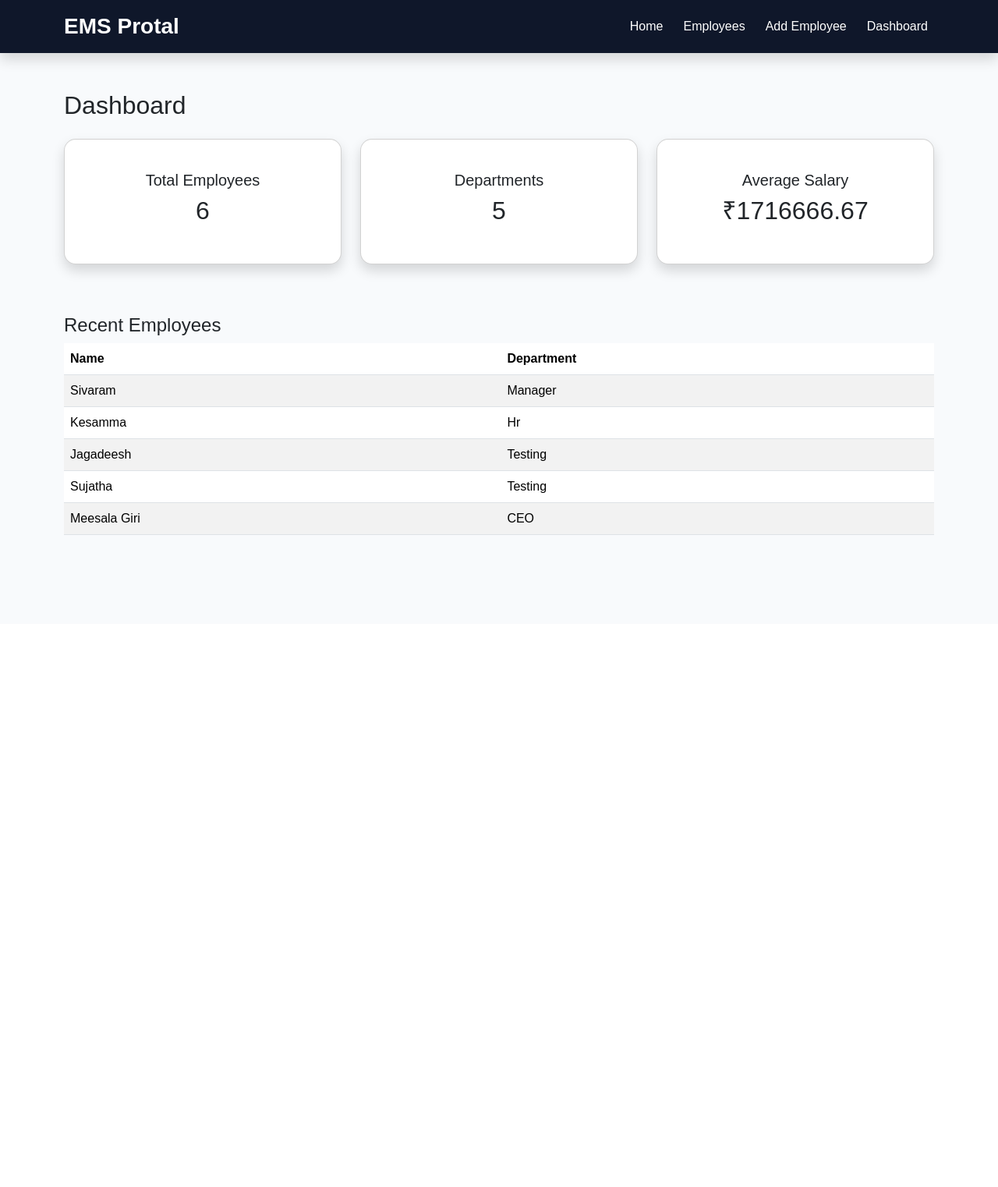
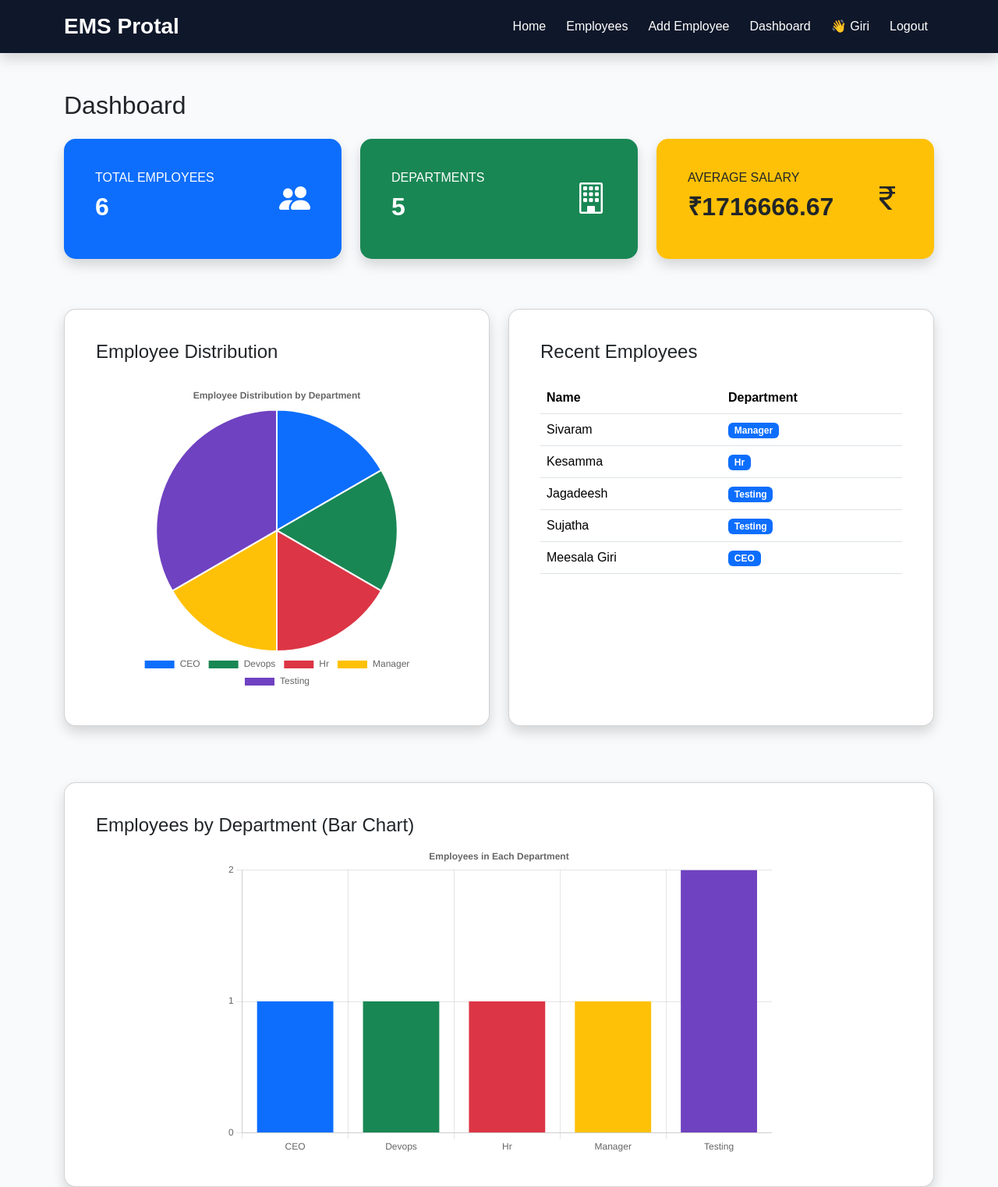
Before and after one commit to giriMeesala/employee-management-system, a Django app: page /dashboard/ in a window 1280 px wide. Shown: the whole page at 78% size. Before the commit the page ends 686 px from the top, so only its background shows below. Run offline with Django 5.2, Linux system fonts and the light colour scheme; a user stored in the database is signed in; data comes from the database, SQL or seed files in the repository; both versions use the stored data as it was after the commit.

Commit message:
Add dashboard analytics with pie and bar charts

```diff
--- a/employee/urls.py
+++ b/employee/urls.py
@@ -10,4 +10,5 @@ urlpatterns = [
     path("edit/<int:id>/", views.edit_employee, name="edit_employee"),
     path("delete/<int:id>/", views.delete_employee, name="delete_employee"),
     path("dashboard/", views.dashboard, name="dashboard"),
+    path("logout/", views.logout_user, name="logout"),
 ]
--- a/employee/views.py
+++ b/employee/views.py
@@ -5,7 +5,8 @@ from django.db.models import Q
 from django.contrib.auth import authenticate, login
 from django.contrib import messages
 from django.contrib.auth.decorators import login_required
-from django.db.models import Avg
+from django.db.models import Avg, Count
+from django.contrib.auth import logout
 #redirect() -> to send the user to another page after any operation done(you are in home page when you click add_employee it redirect to next page), this improves user experience
 #(get_object_or_404) -> lets assume, we have only 5 employees when we try to update an employee at id = 6, it returns ("error 404 page not found")
 
@@ -89,6 +90,9 @@ def delete_employee(request, id):
 
 def login_user(request):
 
+    if request.user.is_authenticated:
+        return redirect("home")
+
     if request.method == "POST":
 
         username = request.POST.get("username")
@@ -129,11 +133,28 @@ def dashboard(request):
         "-id"
     )[:5]
 
+    department_data = Employee.objects.values(
+        "department"
+    ).annotate(
+        total=Count("id")
+    )
+
     context = {
         "total_employees": total_employees,
         "total_departments": total_departments,
         "average_salary": average_salary,
         "recent_employees": recent_employees,
+        "department_data": department_data,
     }
 
     return render(request, "dashboard.html", context)
+
+
+@login_required
+def logout_user(request):
+
+    logout(request)
+
+    messages.success(request, "You have been logged out successfully.")
+
+    return redirect("login")
--- a/templates/base.html
+++ b/templates/base.html
@@ -38,6 +38,7 @@
                 <div class="collapse navbar-collapse" id="navbarNav">
                     <ul class="navbar-nav ms-auto">
 
+                        {% if user.is_authenticated %}
                         <li class="nav-item">
                             <a class="nav-link" href="{% url 'home' %}">Home</a>
                         </li>
@@ -51,10 +52,22 @@
                         </li>
 
                         <li class="nav-item">
-                            <a class="nav-link" href="{% url 'dashboard' %}">
-                                Dashboard
+                            <a class="nav-link" href="{% url 'dashboard' %}">Dashboard</a>
+                        </li>
+
+                        <li class="nav-item">
+                            <span class="nav-link">
+                                👋 {{ user.username }}
+                            </span>
+                        </li>
+
+                        <li class="nav-item">
+                            <a class="nav-link text-warning" href="{% url 'logout' %}">
+                                Logout
                             </a>
                         </li>
+
+                    {% endif %}
 
                     </ul>
 
--- a/templates/dashboard.html
+++ b/templates/dashboard.html
@@ -7,43 +7,132 @@
 <div class="row">
 
     <div class="col-md-4 mb-3">
-        <div class="card text-center shadow">
+
+        <div class="card shadow border-0 bg-primary text-white">
+
             <div class="card-body">
-                <h5>Total Employees</h5>
-                <h2>{{ total_employees }}</h2>
-            </div>
-        </div>
+
+                <div class="d-flex justify-content-between align-items-center">
+
+                    <div>
+                        <h6 class="text-uppercase">Total Employees</h6>
+                        <h2 class="fw-bold">{{ total_employees }}</h2>
                     </div>
 
-    <div class="col-md-4 mb-3">
-        <div class="card text-center shadow">
-            <div class="card-body">
-                <h5>Departments</h5>
-                <h2>{{ total_departments }}</h2>
-            </div>
-        </div>
+                    <i class="bi bi-people-fill fs-1"></i>
+
                 </div>
 
+            </div>
+
+        </div>
+
+    </div>
+
+
     <div class="col-md-4 mb-3">
-        <div class="card text-center shadow">
+
+        <div class="card shadow border-0 bg-success text-white">
+
             <div class="card-body">
-                <h5>Average Salary</h5>
-                <h2>₹{{ average_salary|floatformat:2 }}</h2>
+
+                <div class="d-flex justify-content-between align-items-center">
+
+                    <div>
+                        <h6 class="text-uppercase">Departments</h6>
+                        <h2 class="fw-bold">{{ total_departments }}</h2>
                     </div>
+
+                    <i class="bi bi-building fs-1"></i>
+
+                </div>
+
+            </div>
+
+        </div>
+
+    </div>
+
+
+    <div class="col-md-4 mb-3">
+
+        <div class="card shadow border-0 bg-warning text-dark">
+
+            <div class="card-body">
+
+                <div class="d-flex justify-content-between align-items-center">
+
+                    <div>
+                        <h6 class="text-uppercase">Average Salary</h6>
+                        <h2 class="fw-bold">₹{{ average_salary|floatformat:2 }}</h2>
+                    </div>
+
+                    <i class="bi bi-currency-rupee fs-1"></i>
+
+                </div>
+
+            </div>
+
+        </div>
+
+    </div>
+
+</div>
+
+
+
+
+
+<div class="row mt-5">
+
+    <!-- Pie Chart -->
+
+    <div class="col-lg-6 mb-4">
+
+        <div class="card shadow h-100">
+
+            <div class="card-body">
+
+                <h4 class="mb-4">
+                    Employee Distribution
+                </h4>
+
+                <div class="d-flex justify-content-center">
+                    <div style="width:400px;height:400px;">
+                        <canvas id="departmentChart"></canvas>
                     </div>
                 </div>
 
             </div>
 
-<h4 class="mt-5">Recent Employees</h4>
+        </div>
 
-<table class="table table-striped">
+    </div>
+
+
+    <!-- Recent Employees -->
+
+    <div class="col-lg-6 mb-4">
+
+        <div class="card shadow h-100">
+
+            <div class="card-body">
+
+                <h4 class="mb-4">
+                    Recent Employees
+                </h4>
+
+                <table class="table table-hover">
 
                     <thead>
+
                         <tr>
+
                             <th>Name</th>
                             <th>Department</th>
+
                         </tr>
+
                     </thead>
 
                     <tbody>
@@ -51,8 +140,17 @@
                         {% for employee in recent_employees %}
 
                         <tr>
+
                             <td>{{ employee.name }}</td>
-            <td>{{ employee.department }}</td>
+
+                            <td>
+
+                                <span class="badge bg-primary">
+                                    {{ employee.department }}
+                                </span>
+
+                            </td>
+
                         </tr>
 
                         {% endfor %}
@@ -61,4 +159,177 @@
 
                 </table>
 
+            </div>
+
+        </div>
+
+    </div>
+
+</div>
+
+
+
+
+
+
+<div class="card shadow mt-5">
+
+    <div class="card-body">
+
+        <h4>Employees by Department (Bar Chart)</h4>
+
+        <div class="d-flex justify-content-center">
+            <div style="width: 700px; height: 400px;">
+                <canvas id="departmentBarChart"></canvas>
+            </div>
+        </div>
+
+    </div>
+
+</div>
+
+
+
+
+
+<script src="https://cdn.jsdelivr.net/npm/chart.js"></script>
+
+
+<script>
+
+const ctx = document.getElementById('departmentChart');
+
+const departmentLabels = [
+    {% for item in department_data %}
+        "{{ item.department }}",
+    {% endfor %}
+];
+
+
+const departmentCounts = [
+    {% for item in department_data %}
+        {{ item.total }},
+    {% endfor %}
+];
+
+
+
+
+
+new Chart(ctx, {
+
+    type: "pie",
+
+    data: {
+
+        labels: departmentLabels,
+
+        datasets: [{
+            label: "Employees",
+            data: departmentCounts,
+            backgroundColor: [
+                "#0d6efd",
+                "#198754",
+                "#dc3545",
+                "#ffc107",
+                "#6f42c1",
+                "#20c997",
+                "#fd7e14"
+            ],
+            borderColor: "#ffffff",
+            borderWidth: 2
+        }]
+    },
+
+    options: {
+        responsive: true,
+        plugins: {
+            legend: {
+                position: "bottom"
+            },
+            title: {
+                display: true,
+                text: "Employee Distribution by Department"
+            }
+        }
+    }
+
+});
+
+
+
+
+
+const barCtx = document.getElementById("departmentBarChart");
+
+new Chart(barCtx, {
+
+    type: "bar",
+
+    data: {
+
+        labels: departmentLabels,
+
+        datasets: [{
+
+            label: "Employees",
+
+            data: departmentCounts,
+
+            backgroundColor: [
+                "#0d6efd",
+                "#198754",
+                "#dc3545",
+                "#ffc107",
+                "#6f42c1",
+                "#20c997",
+                "#fd7e14"
+            ]
+
+        }]
+
+    },
+
+    options: {
+
+        responsive: true,
+
+        maintainAspectRatio: false,
+
+        scales: {
+
+            y: {
+
+                beginAtZero: true,
+
+                ticks: {
+                    precision: 0
+                }
+
+            }
+
+        },
+
+        plugins: {
+
+            legend: {
+                display: false
+            },
+
+            title: {
+
+                display: true,
+
+                text: "Employees in Each Department"
+
+            }
+
+        }
+
+    }
+
+});
+
+</script>
+
 {% endblock %}
```
Also changed, not shown: db.sqlite3. Lines whose indentation alone changed are shown as unchanged.
